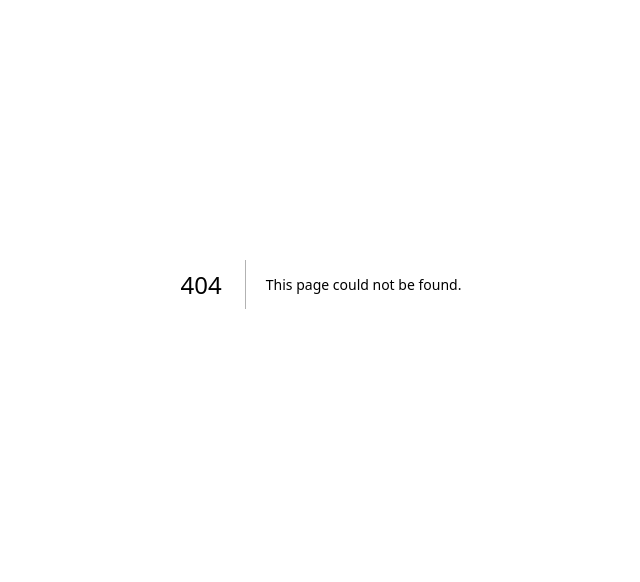
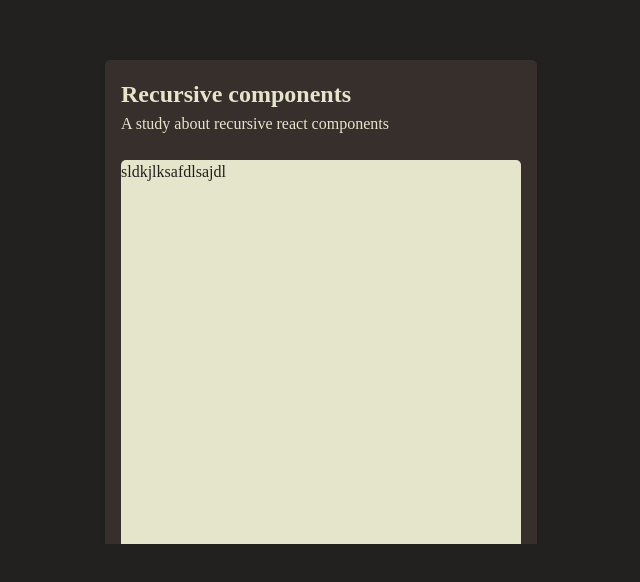
Before and after one commit to GusChenn/portfolio, a Next.js app: page /home in a window 1280 px wide. Before the commit this address had no page. Shown: the part 116-698 px from the top of the page, without its empty margins (319-959 px from the left). Built offline with nearby package versions, Linux system fonts and the light colour scheme; a web font is replaced by a local one.

Commit message:
Create project card

```diff
--- a/src/app/globals.css
+++ b/src/app/globals.css
@@ -13,7 +13,31 @@
 }
 
 :root {
+  --primary: rgb(229, 229, 203);
+  --secondary: rgb(213, 206, 163);
+  --tertiary: rgba(54, 47, 44, 1);
+  --dark: rgba(35, 33, 31, 1);
+  --transparent: rgbba(0, 0, 0, 0);
   margin: 0;
   padding: 0;
   box-sizing: border-box;
+  scrollbar-base-color: red;
+  scrollbar-arrow-color: red;
 }
+
+::-webkit-scrollbar {
+  width: 4px; /* Width of the scrollbar */
+}
+
+::-webkit-scrollbar-track {
+  background: transparent; /* Color of the track */
+}
+
+::-webkit-scrollbar-thumb {
+  border-radius: 2px;
+  background: var(--primary); /* Color of the handle */
+}
+
+::-webkit-scrollbar-thumb:hover {
+  background: var(--secondary); /* Color of the handle on hover */
+}
--- /dev/null
+++ b/src/app/home/components/project-card.tsx
@@ -0,0 +1,19 @@
+import React from 'react';
+
+interface ProjectCardProps {
+  title: string;
+  body: string;
+  content: React.ReactNode;
+}
+
+const ProjectCard = ({ title, body, content }: ProjectCardProps): React.ReactElement => {
+  return (
+    <div className='flex h-fit w-fit flex-col rounded-5 bg-tertiaty p-16 align-baseline drop-shadow-md transition ease-in-out hover:drop-shadow-highlight'>
+      <div className='font-title text-large font-bold'>{title}</div>
+      <div className='mb-24 font-body font-normal'>{body}</div>
+      <div className='h-[400px] w-[400px] rounded-5 bg-primary'>{content}</div>
+    </div>
+  );
+};
+
+export default ProjectCard;
--- /dev/null
+++ b/src/app/home/page.tsx
@@ -0,0 +1,18 @@
+import React from 'react';
+import ProjectCard from './components/project-card';
+
+const FirstProject = (): React.ReactNode => {
+  return <div className='text-dark'>sldkjlksafdlsajdl</div>;
+};
+
+export default function Home() {
+  return (
+    <div className='flex h-[500px] w-5/6 max-w-screen-2xl flex-wrap justify-center gap-24 overflow-x-hidden overflow-y-scroll p-16'>
+      <ProjectCard
+        title='Recursive components'
+        body='A study about recursive react components'
+        content={<FirstProject />}
+      />
+    </div>
+  );
+}
--- a/src/app/layout.tsx
+++ b/src/app/layout.tsx
@@ -2,14 +2,16 @@ import './globals.css';
 import type { Metadata } from 'next';
 
 export const metadata: Metadata = {
-  title: 'Create Next App',
-  description: 'Generated by create next app',
+  title: 'Gustavo Chen',
+  description: 'And his personal portfolio',
 };
 
 export default function RootLayout({ children }: { children: React.ReactNode }) {
   return (
     <html lang='en'>
-      <body>{children}</body>
+      <body className='bg-dark flex h-screen w-screen flex-col items-center pt-[160px] font-body font-normal text-primary'>
+        {children}
+      </body>
     </html>
   );
 }
--- a/src/app/page.tsx
+++ b/src/app/page.tsx
@@ -1,7 +1,11 @@
-export default function Home() {
-  return (
-    <div className='h-screen bg-background'>
-      <div className='font-title text-primary'>lksjdflkdjsafkdjsakfj</div>
-    </div>
-  );
+'use client';
+
+import { useRouter } from 'next/navigation';
+
+export default function Root() {
+  const router = useRouter();
+
+  router.push('/home');
+
+  return <div className='h-screen bg-background'></div>;
 }
--- a/src/styles/base/colors.ts
+++ b/src/styles/base/colors.ts
@@ -1,8 +1,8 @@
 const BASE_COLORS = {
-  background: 'rgb(26, 18, 11)',
+  dark: 'rgba(35, 33, 31, 1)',
   primary: 'rgb(229, 229, 203)',
   secondary: 'rgb(213, 206, 163)',
-  tertiaty: 'rgb(60, 42, 33)',
+  tertiaty: 'rgba(54, 47, 44, 1)',
 };
 
 export default BASE_COLORS;
--- /dev/null
+++ b/src/styles/extra/border-radius.ts
@@ -0,0 +1,5 @@
+const BORDER_RADIUS = {
+  5: '5px',
+};
+
+export default BORDER_RADIUS;
--- a/src/styles/index.ts
+++ b/src/styles/index.ts
@@ -2,6 +2,7 @@ import BASE_COLORS from './base/colors';
 import FONTS from './base/fonts';
 import BASE_FONT_SIZES from './base/font-sizes';
 import BASE_SPACES from './base/spaces';
+import BORDER_RADIUS from './extra/border-radius';
 
 const STYLES = {
   base: {
@@ -10,7 +11,9 @@ const STYLES = {
     fontSizes: BASE_FONT_SIZES,
     spaces: BASE_SPACES,
   },
-  extra: {},
+  extra: {
+    borderRadius: BORDER_RADIUS,
+  },
 };
 
 export default STYLES;
--- a/tailwind.config.ts
+++ b/tailwind.config.ts
@@ -20,7 +20,23 @@ const config: Config = {
     fontSize: {
       ...STYLES.base.fontSizes,
     },
-    extend: {},
+    padding: {
+      ...STYLES.base.spaces,
+    },
+    margin: {
+      ...STYLES.base.spaces,
+    },
+    gap: {
+      ...STYLES.base.spaces,
+    },
+    borderRadius: {
+      ...STYLES.extra.borderRadius,
+    },
+    extend: {
+      dropShadow: {
+        highlight: '0 0 12px rgb(0 0 0 / 0.2)',
+      },
+    },
   },
   plugins: [],
 };
```
Also changed, not shown: 1 other file (tests, documents, lock files or other folders).
